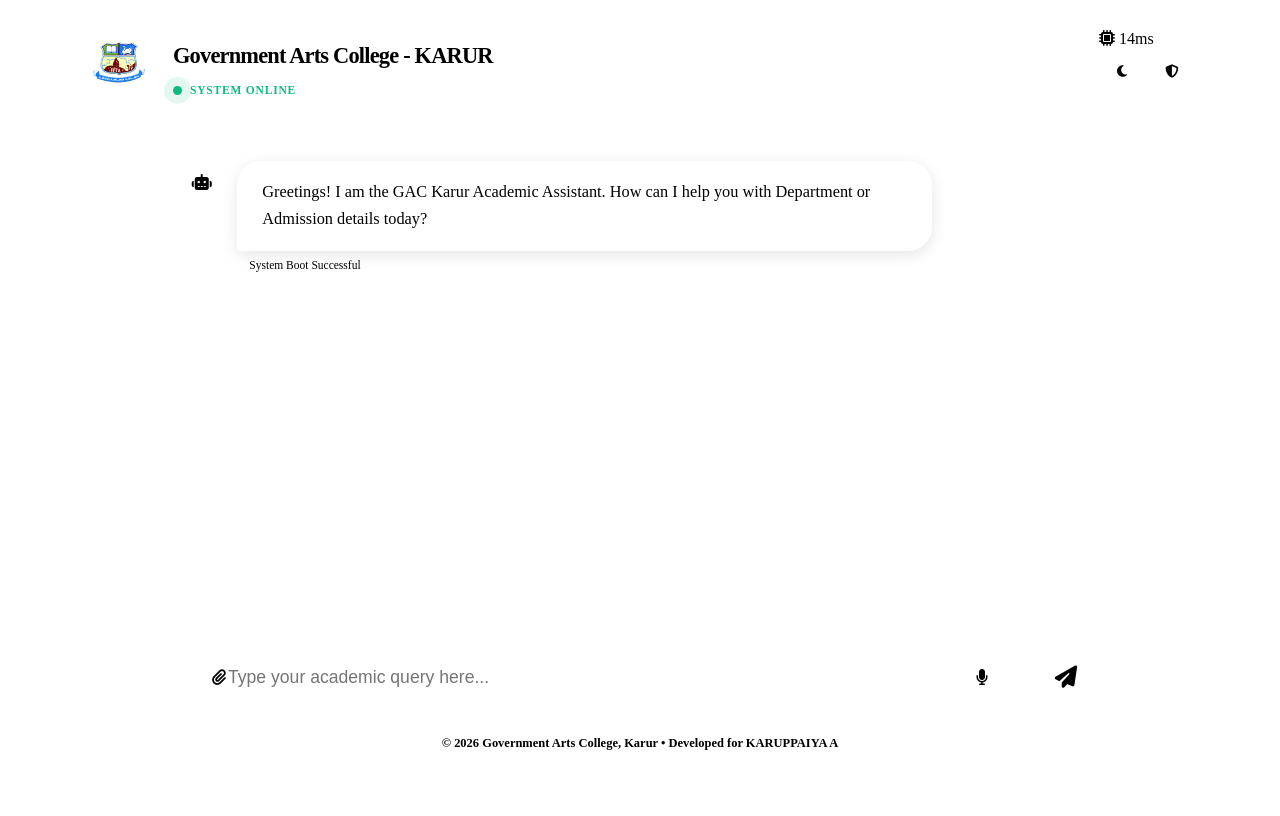
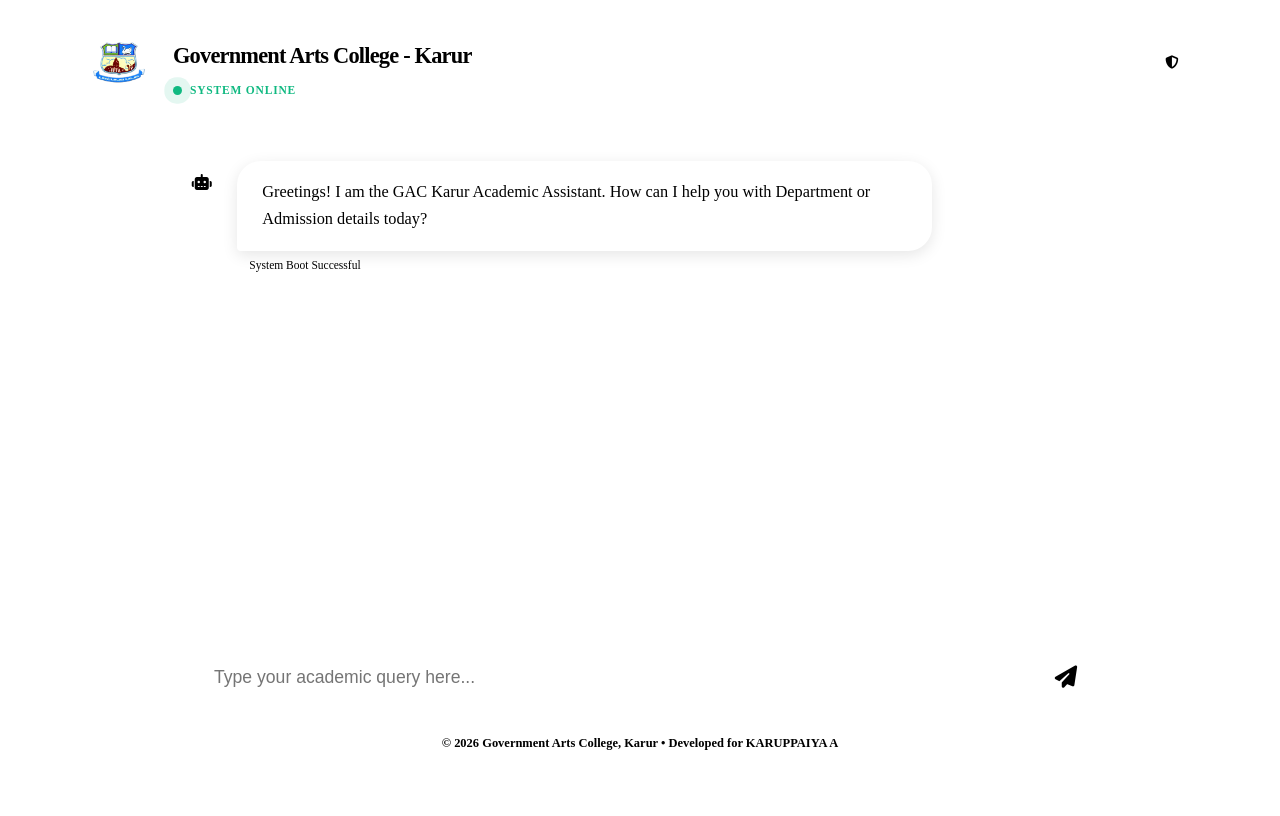
Before and after one commit to akptry26-bit/GACK-AI, a Flask app: page / in a window 1280 px wide. Run offline with Flask 3, Linux system fonts and the light colour scheme; the visitor is signed in with stand-in values (Sample User, id 1).

Commit message:
index.html

```diff
--- a/templates/index.html
+++ b/templates/index.html
@@ -7,6 +7,7 @@
     <link href="https://cdnjs.cloudflare.com/ajax/libs/font-awesome/6.4.0/css/all.min.css" rel="stylesheet">
     <link href="https://fonts.googleapis.com/css2?family=Plus+Jakarta+Sans:wght@300;400;500;600;700;800&display=swap" rel="stylesheet">
     <link rel="stylesheet" href="{{ url_for('static', filename='css/style.css') }}">
+    <link rel="icon" href="static/images/college logo.png" type="image/png">
 </head>
 <body class="dark-mode">
 
@@ -17,7 +18,7 @@
                     <img src="{{ url_for('static', filename='images/college logo.png') }}" alt="GAC Logo" class="clg-logo-img">
                 </div>
                 <div class="bot-meta-info">
-                    <h1>Government Arts College - KARUR </h1>
+                    <h1>Government Arts College - Karur </h1>
                     <div class="system-status-container">
                         <span class="status-pulse"></span>
                         <span id="engine-status">SYSTEM ONLINE</span>
@@ -25,14 +26,11 @@
                 </div>
             </div>
 
-
             <div class="header-right">
                 <div class="environment-stats">
-                    <span class="stat-pill"><i class="fas fa-microchip"></i> 14ms</span>
+                    <span class="stat-pill"> </span>
                 </div>
-                <button class="action-btn" onclick="toggleTheme()" id="theme-toggle-btn">
-                    <i class="fas fa-moon"></i>
-                </button>
+
                 <button class="action-btn" onclick="location.href='/admin-login'">
                     <i class="fas fa-shield-halved"></i>
                 </button>
@@ -56,9 +54,9 @@
 
             <div class="input-orchestrator">
                 <div class="pill-input-shroud">
-                    <div class="shroud-icon"><i class="fas fa-paperclip"></i></div>
+                    <div class="shroud-icon"></div>
                     <input type="text" id="query-input" placeholder="Type your academic query here..." autocomplete="off">
-                    <div class="shroud-icon" id="voice-trigger"><i class="fas fa-microphone"></i></div>
+                    <div class="shroud-icon" id="voice-trigger"></div>
                 </div>
                 <button class="launch-trigger" id="submit-btn">
                     <i class="fas fa-paper-plane"></i>
@@ -73,5 +71,4 @@
 
     <script src="{{ url_for('static', filename='js/chat.js') }}"></script>
 </body>
-
 </html>
```
